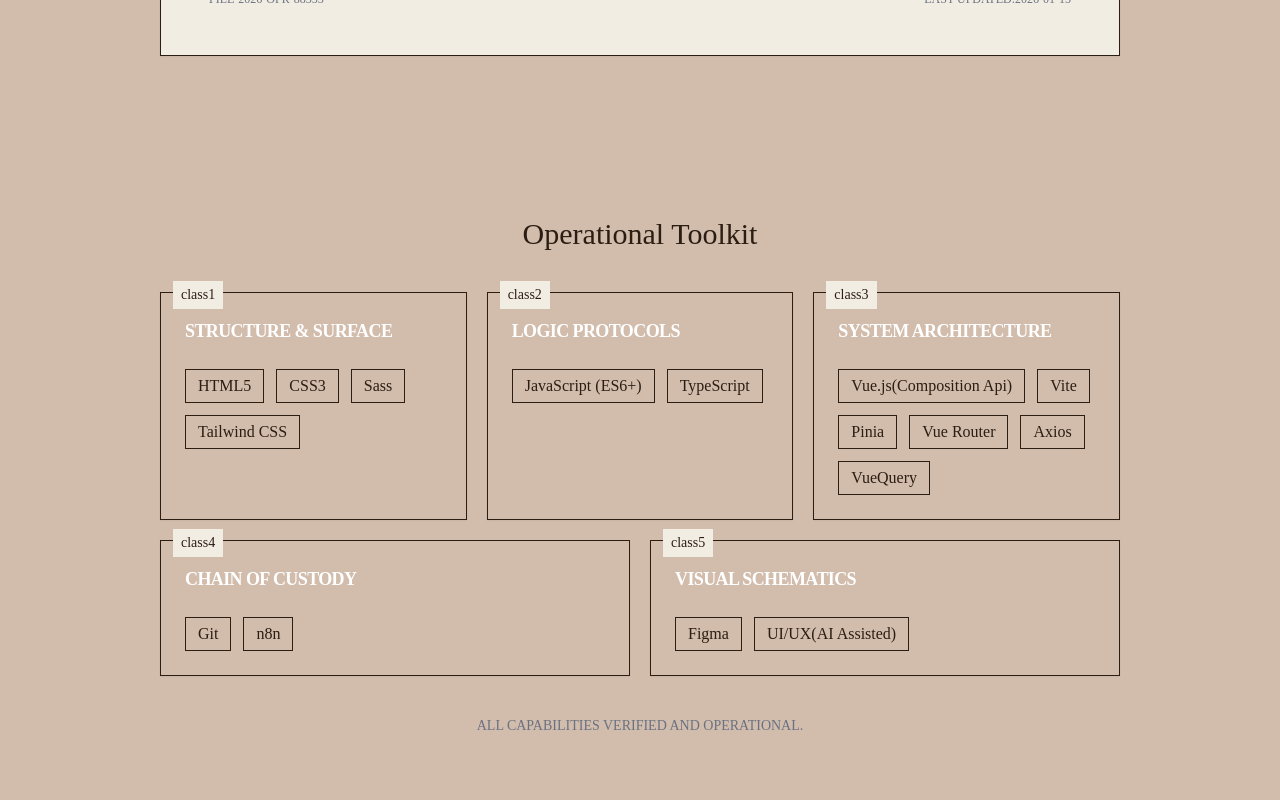
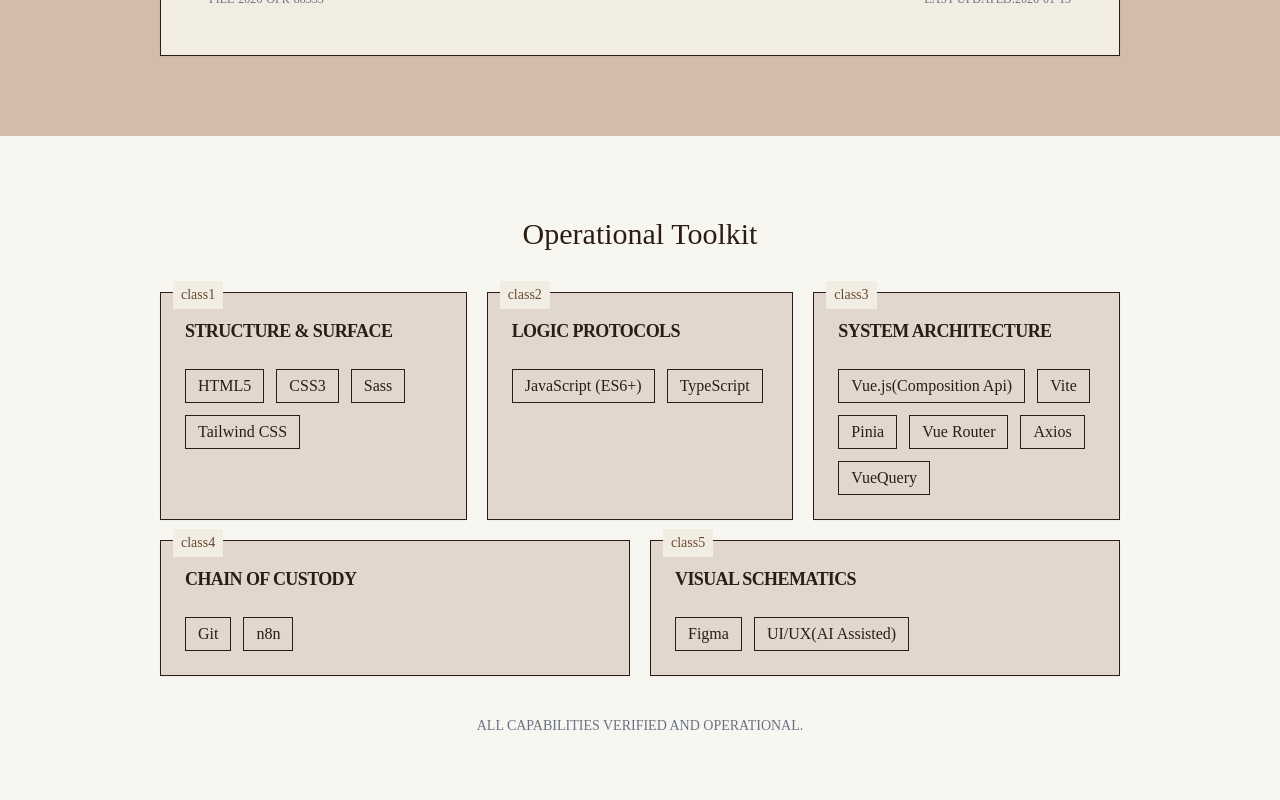
Before and after one commit to raylanraylan/personalWebsite, a Vue app: page / in a window 1280 px wide. Shown: the part 1420-2220 px from the top of the page. Built offline with nearby package versions, Linux system fonts and the light colour scheme; a web font is replaced by a local one.

Commit message:
feat: update color palette and background effects across components, and remove an unused import.

```diff
--- a/src/components/layout/Skill.vue
+++ b/src/components/layout/Skill.vue
@@ -10,22 +10,26 @@ const { tm } = useI18n();
 
 </script>
 <template>
-  <section class="bg-secondary">
-    <h2 class="text-center text-3xl mb-10">{{ $t('skills.title') }}</h2>
+  <section class="bg-elevated">
+    <h2 class="text-center text-3xl mb-10 text-on-surface">{{ $t('skills.title') }}</h2>
     <div class="grid lg:grid-cols-6 gap-5 mb-10">
-      <Card class="border-base bg-base hover:border-spotlight-yellow relative" :class="Number(index)>2?'col-span-3':'col-span-2'" v-for="(skill, index) in tm('skills.items')" :key="index">
+      <Card class="border-base bg-surface hover:border-spotlight-yellow relative"
+        :class="Number(index) > 2 ? 'col-span-3' : 'col-span-2'" v-for="(skill, index) in tm('skills.items')"
+        :key="index">
         <CardHeader>
           <CardTitle>
-            <h3 class="text-lg text-white">{{ skill.title }}</h3>
+            <h3 class="text-lg text-on-surface">{{ skill.title }}</h3>
           </CardTitle>
           <CardDescription class="absolute -top-3 left-3">
-            <p class="p-1 px-2 text-sm text-on-paper-label bg-paper">class{{ index+1 }}</p>
+            <p class="p-1 px-2 text-sm text-paper-label bg-paper">class{{ index + 1 }}</p>
           </CardDescription>
         </CardHeader>
         <CardContent>
           <ul class="flex flex-wrap gap-3">
-            <li v-for="(item,itemIndex) in skill.items" :key="item" class="w-fit px-3 py-1 border border-base text-muted bg-card hover:text-primary hover:bg-elevated hover:transition-colors hover:cursor-default">
-              <a v-if="skill.urls[itemIndex]" :href="skill.urls[itemIndex]" target="_blank" rel="noopener noreferrer">{{ item }}</a>
+            <li v-for="(item, itemIndex) in skill.items" :key="item"
+              class="w-fit px-3 py-1 border border-base text-muted bg-surface hover:text-primary hover:bg-elevated hover:transition-colors hover:cursor-default">
+              <a v-if="skill.urls[itemIndex]" :href="skill.urls[itemIndex]" target="_blank" rel="noopener noreferrer">{{
+                item }}</a>
               <span v-else>{{ item }}</span>
             </li>
           </ul>
```
